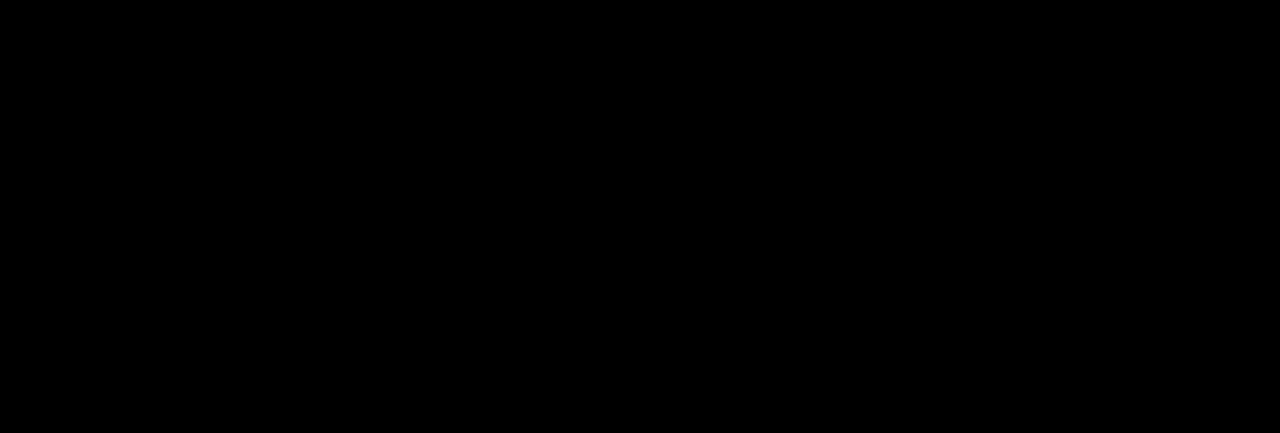
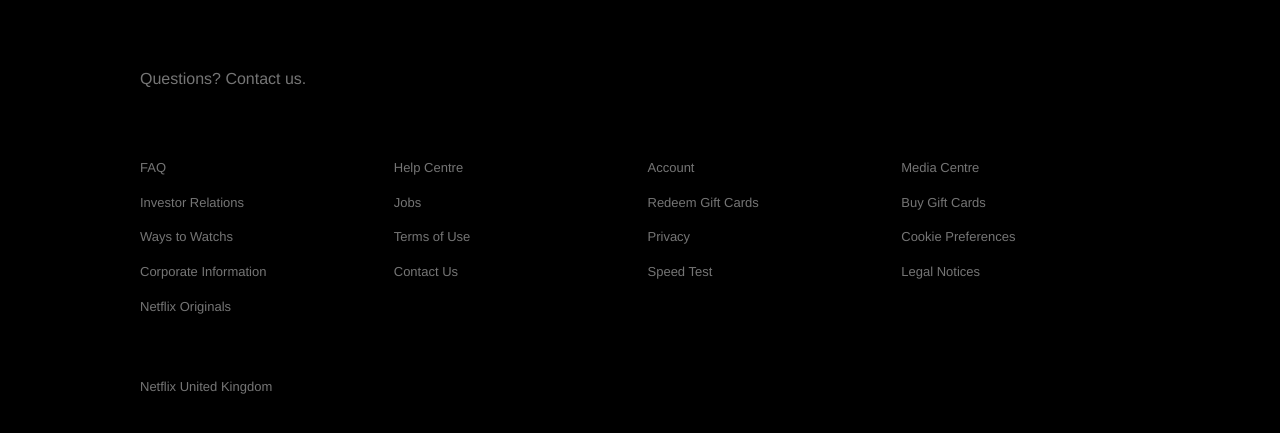
Before and after one commit to maerd19/netflix-react, a React (Create React App) app: page / in a window 1280 px wide. Shown: the part 1253-1686 px from the top of the page. Before the commit the page ends 1237 px from the top, so only its background shows below. Built offline with nearby package versions, Linux system fonts and the light colour scheme.

Commit message:
Footer component

```diff
--- a/src/App.js
+++ b/src/App.js
@@ -1,22 +1,13 @@
 /* eslint-disable react/jsx-filename-extension */
 import React from 'react';
-import jumboData from './fixtures/jumbo.json';
-import Jumbotron from './components/jumbotron';
+import { FooterContainer } from './containers/footer';
+import { JumbotronContainer } from './containers/jumbotron';
 
 export default function App() {
   return (
-    <Jumbotron.Container>
-      {jumboData.map((item) => (
-        <Jumbotron key={item.id} direction={item.direction}>
-          <Jumbotron.Pane>
-            <Jumbotron.Title>{item.title}</Jumbotron.Title>
-            <Jumbotron.SubTitle>{item.subTitle}</Jumbotron.SubTitle>
-          </Jumbotron.Pane>
-          <Jumbotron.Pane>
-            <Jumbotron.Image src={item.image} alt={item.alt} />
-          </Jumbotron.Pane>
-        </Jumbotron>
-      ))}
-    </Jumbotron.Container>
+    <>
+      <JumbotronContainer />
+      <FooterContainer />
+    </>
   );
 }
--- /dev/null
+++ b/src/components/footer/index.js
@@ -0,0 +1,41 @@
+/* eslint-disable react/jsx-props-no-spreading */
+/* eslint-disable react/prop-types */
+/* eslint-disable react/jsx-filename-extension */
+import React from 'react';
+import {
+  Container,
+  Row,
+  Column,
+  Link,
+  Title,
+  Text,
+  Break,
+} from './styles/footer';
+
+export default function Footer({ children, ...restProps }) {
+  return <Container {...restProps}>{children}</Container>;
+}
+
+Footer.Row = function FooterRow({ children, ...restProps }) {
+  return <Row {...restProps}>{children}</Row>;
+};
+
+Footer.Column = function FooterColumn({ children, ...restProps }) {
+  return <Column {...restProps}>{children}</Column>;
+};
+
+Footer.Link = function FooterLink({ children, ...restProps }) {
+  return <Link {...restProps}>{children}</Link>;
+};
+
+Footer.Title = function FooterTitle({ children, ...restProps }) {
+  return <Title {...restProps}>{children}</Title>;
+};
+
+Footer.Text = function FooterText({ children, ...restProps }) {
+  return <Text {...restProps}>{children}</Text>;
+};
+
+Footer.Break = function FooterBreak({ children, ...restProps }) {
+  return <Break {...restProps}>{children}</Break>;
+};
--- /dev/null
+++ b/src/components/footer/styles/footer.js
@@ -0,0 +1,54 @@
+/* eslint-disable import/prefer-default-export */
+import styled from 'styled-components/macro';
+
+export const Container = styled.div`
+  display: flex;
+  padding: 70px 56px;
+  margin: auto;
+  max-width: 1000px;
+  flex-direction: column;
+
+  @media (max-width: 1000px) {
+    padding: 70px 30px;
+  }
+`;
+
+export const Column = styled.div`
+  display: flex;
+  flex-direction: column;
+  text-align: left;
+`;
+
+export const Row = styled.div`
+  display: grid;
+  grid-template-columns: repeat(auto-fill, minmax(210px, 1fr));
+  grid-gap: 15px;
+
+  @media (max-width: 1000px) {
+    grid-template-columns: repeat(auto-fill, minmax(150px, 1fr));
+  }
+`;
+
+export const Link = styled.a`
+  color: #757575;
+  margin-bottom: 20px;
+  font-size: 13px;
+  text-decoration: none;
+`;
+
+export const Title = styled.p`
+  font-size: 16px;
+  color: #757575;
+  margin-bottom: 40px;
+`;
+
+export const Text = styled.p`
+  font-size: 13px;
+  color: #757575;
+  margin-bottom: 40px;
+`;
+
+export const Break = styled.p`
+  flex-basis: 100%;
+  height: 0;
+`;
--- /dev/null
+++ b/src/components/index.js
@@ -0,0 +1,3 @@
+/* eslint-disable import/prefer-default-export */
+export { default as Jumbotron } from './jumbotron';
+export { default as Footer } from './footer';
--- /dev/null
+++ b/src/containers/footer.js
@@ -0,0 +1,46 @@
+/* eslint-disable react/self-closing-comp */
+/* eslint-disable react/jsx-filename-extension */
+/* eslint-disable import/prefer-default-export */
+import React from 'react';
+import { Footer } from '../components';
+
+export function FooterContainer() {
+  return (
+    <Footer>
+      <Footer.Title>Questions? Contact us.</Footer.Title>
+      <Footer.Break />
+      <Footer.Row>
+        <Footer.Column>
+          <Footer.Link href="#">FAQ</Footer.Link>
+          <Footer.Link href="#">Investor Relations</Footer.Link>
+          <Footer.Link href="#">Ways to Watchs</Footer.Link>
+          <Footer.Link href="#">Corporate Information</Footer.Link>
+          <Footer.Link href="#">Netflix Originals</Footer.Link>
+        </Footer.Column>
+
+        <Footer.Column>
+          <Footer.Link href="#">Help Centre</Footer.Link>
+          <Footer.Link href="#">Jobs</Footer.Link>
+          <Footer.Link href="#">Terms of Use</Footer.Link>
+          <Footer.Link href="#">Contact Us</Footer.Link>
+        </Footer.Column>
+
+        <Footer.Column>
+          <Footer.Link href="#">Account</Footer.Link>
+          <Footer.Link href="#">Redeem Gift Cards</Footer.Link>
+          <Footer.Link href="#">Privacy</Footer.Link>
+          <Footer.Link href="#">Speed Test</Footer.Link>
+        </Footer.Column>
+
+        <Footer.Column>
+          <Footer.Link href="#">Media Centre</Footer.Link>
+          <Footer.Link href="#">Buy Gift Cards</Footer.Link>
+          <Footer.Link href="#">Cookie Preferences</Footer.Link>
+          <Footer.Link href="#">Legal Notices</Footer.Link>
+        </Footer.Column>
+      </Footer.Row>
+      <Footer.Break />
+      <Footer.Text>Netflix United Kingdom</Footer.Text>
+    </Footer>
+  );
+}
--- /dev/null
+++ b/src/containers/jumbotron.js
@@ -0,0 +1,23 @@
+/* eslint-disable import/prefer-default-export */
+/* eslint-disable react/jsx-filename-extension */
+import React from 'react';
+import jumboData from '../fixtures/jumbo.json';
+import { Jumbotron } from '../components';
+
+export function JumbotronContainer() {
+  return (
+    <Jumbotron.Container>
+      {jumboData.map((item) => (
+        <Jumbotron key={item.id} direction={item.direction}>
+          <Jumbotron.Pane>
+            <Jumbotron.Title>{item.title}</Jumbotron.Title>
+            <Jumbotron.SubTitle>{item.subTitle}</Jumbotron.SubTitle>
+          </Jumbotron.Pane>
+          <Jumbotron.Pane>
+            <Jumbotron.Image src={item.image} alt={item.alt} />
+          </Jumbotron.Pane>
+        </Jumbotron>
+      ))}
+    </Jumbotron.Container>
+  );
+}
--- a/src/global-styles.js
+++ b/src/global-styles.js
@@ -1,4 +1,5 @@
-import { createGlobalStyle } from "styled-components";
+/* eslint-disable import/prefer-default-export */
+import { createGlobalStyle } from 'styled-components';
 
 export const GlobalStyles = createGlobalStyle`
     html, body {
```
Also changed, not shown: src/index.js (+8 -5 lines), src/pages/home.js (added), 1 other file (tests, documents, lock files or other folders).
